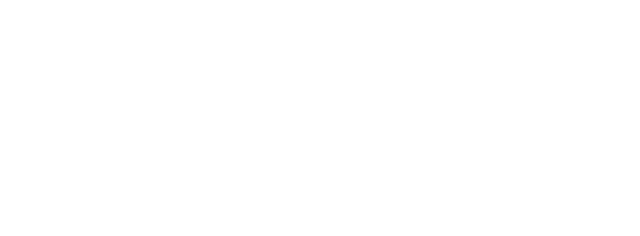
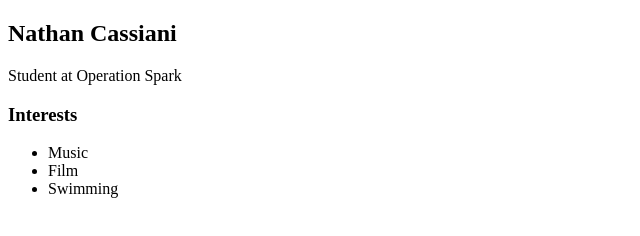
Before and after one commit to nwcassiani/nathan-cassiani.github.io, a plain HTML site: page index.html in a window 1280 px wide. Shown: the whole page, without its empty margins (0-640 px from the left). Drawn offline with Linux system fonts and the light colour scheme.

Commit message:
describe commit

```diff
--- a/index.html
+++ b/index.html
@@ -11,6 +11,24 @@
             </nav>
 
             <main>
+                <div class="sidebar">
+
+                </div>
+
+                <div class="content">
+                    <h2>Nathan Cassiani</h2>
+
+                    <p>Student at Operation Spark </p>
+                    <div id="interests">
+                        <h3>Interests</h3>
+                        <ul>
+                            <li>Music</li>
+                            <li>Film</li>
+                            <li>Swimming</li>
+                        </ul>
+                    </div>
+
+                </div>
 
             </main>
         </div>
```
